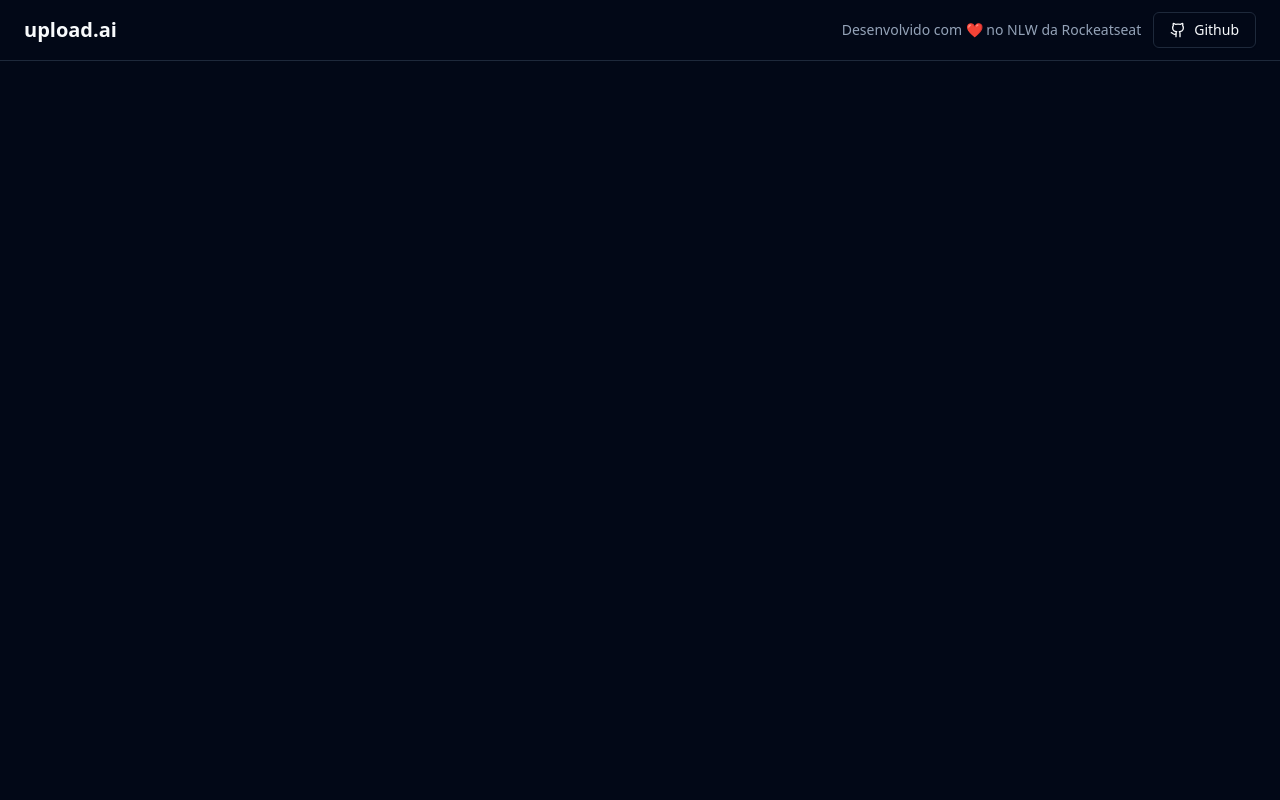
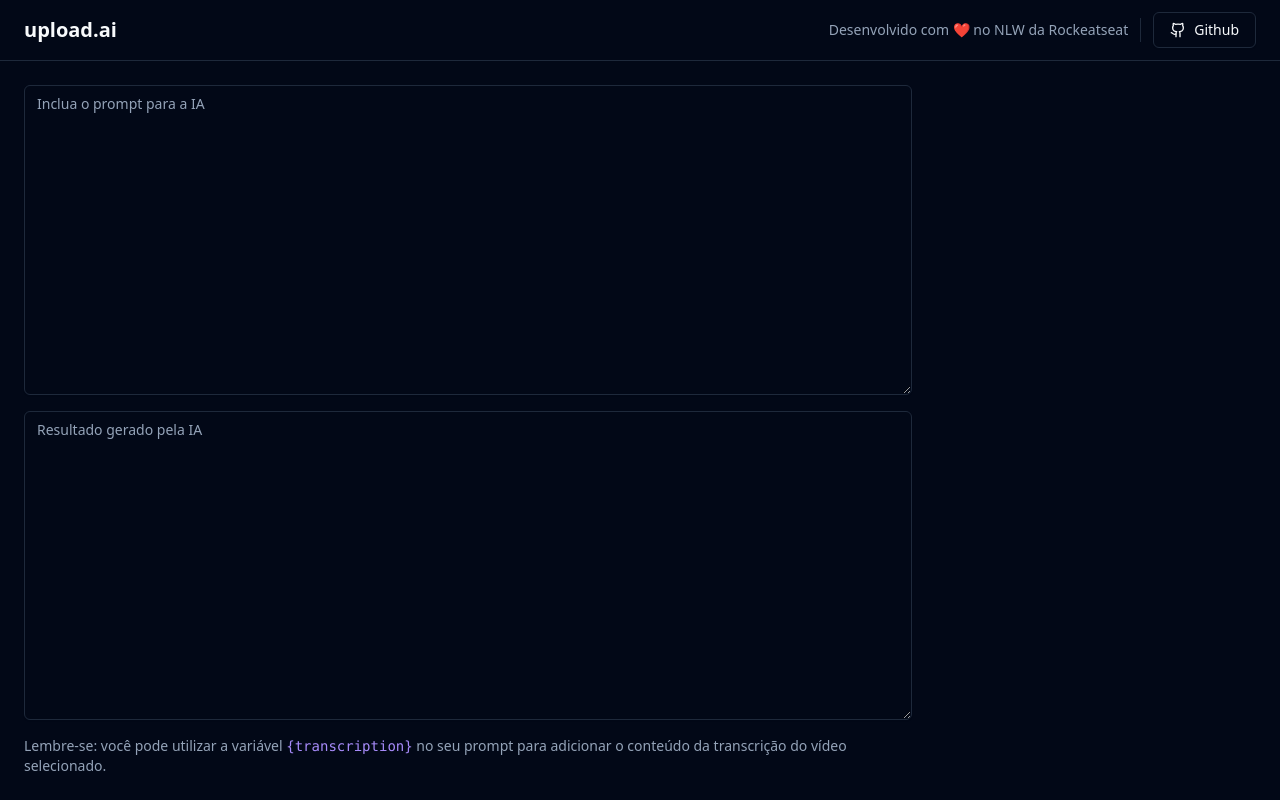
Before and after one commit to Samuel-Brito19/NLW-AI, a React (Vite) app: page / in a window 1280 px wide. Built offline with nearby package versions, Linux system fonts and the light colour scheme.

Commit message:
Creating a text area in our project using shadcn/ui

```diff
--- a/src/App.tsx
+++ b/src/App.tsx
@@ -1,16 +1,20 @@
 import { Github } from "lucide-react";
 import { Button } from "./components/ui/button";
+import { Separator } from "./components/ui/separator";
+import { Textarea } from "./components/ui/textarea";
 
 
 export function App() {
 
   return (
-    <div>
+    <div className="min-h-screen flex flex-col">
       <div className="px-6 py-3 flex items-center justify-between border-b">
         <h1 className="text-xl font-bold">upload.ai</h1>
 
         <div className="flex items-center gap-3">
           <span className="text-sm text-muted-foreground">Desenvolvido com ❤ no NLW da Rockeatseat</span>
+
+          <Separator orientation="vertical" className="h-6" />
 
           <Button variant={"outline"}>
             <Github className="w-4 h-4 mr-2" />
@@ -18,6 +22,19 @@
 
         </div>
       </div>
+
+      <main className="flex-1 p-6 flex gap-6">
+        <div className="flex flex-col flex-1 gap-4">
+          <div className="grid grid-rows-2 gap-4 flex-1">
+            <Textarea placeholder="Inclua o prompt para a IA" />
+            <Textarea placeholder="Resultado gerado pela IA" readOnly />
+          </div>
+          <p className="text-sm text-muted-foreground">
+            Lembre-se: você pode utilizar a variável <code className="text-violet-400">{'{transcription}'}</code> no seu prompt para adicionar o conteúdo da transcrição do vídeo selecionado.</p>
+        </div>
+        <aside className="w-80"></aside>
+
+      </main>
     </div>
   )
 }
--- /dev/null
+++ b/src/components/ui/textarea.tsx
@@ -0,0 +1,24 @@
+import * as React from "react"
+
+import { cn } from "@/lib/utils"
+
+export interface TextareaProps
+  extends React.TextareaHTMLAttributes<HTMLTextAreaElement> {}
+
+const Textarea = React.forwardRef<HTMLTextAreaElement, TextareaProps>(
+  ({ className, ...props }, ref) => {
+    return (
+      <textarea
+        className={cn(
+          "flex min-h-[60px] w-full rounded-md border border-input bg-transparent px-3 py-2 text-sm shadow-sm placeholder:text-muted-foreground focus-visible:outline-none focus-visible:ring-1 focus-visible:ring-ring disabled:cursor-not-allowed disabled:opacity-50",
+          className
+        )}
+        ref={ref}
+        {...props}
+      />
+    )
+  }
+)
+Textarea.displayName = "Textarea"
+
+export { Textarea }
```
